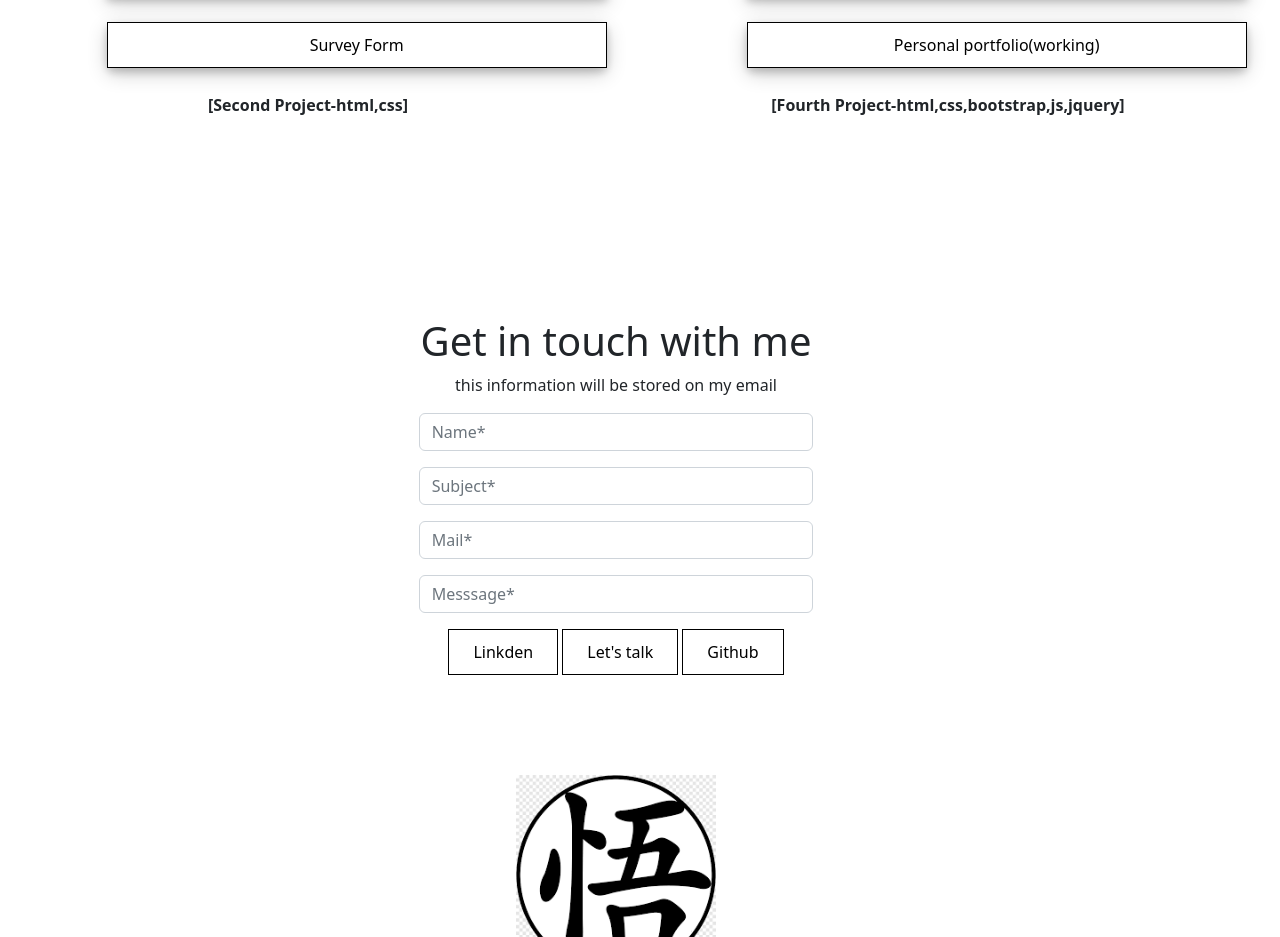
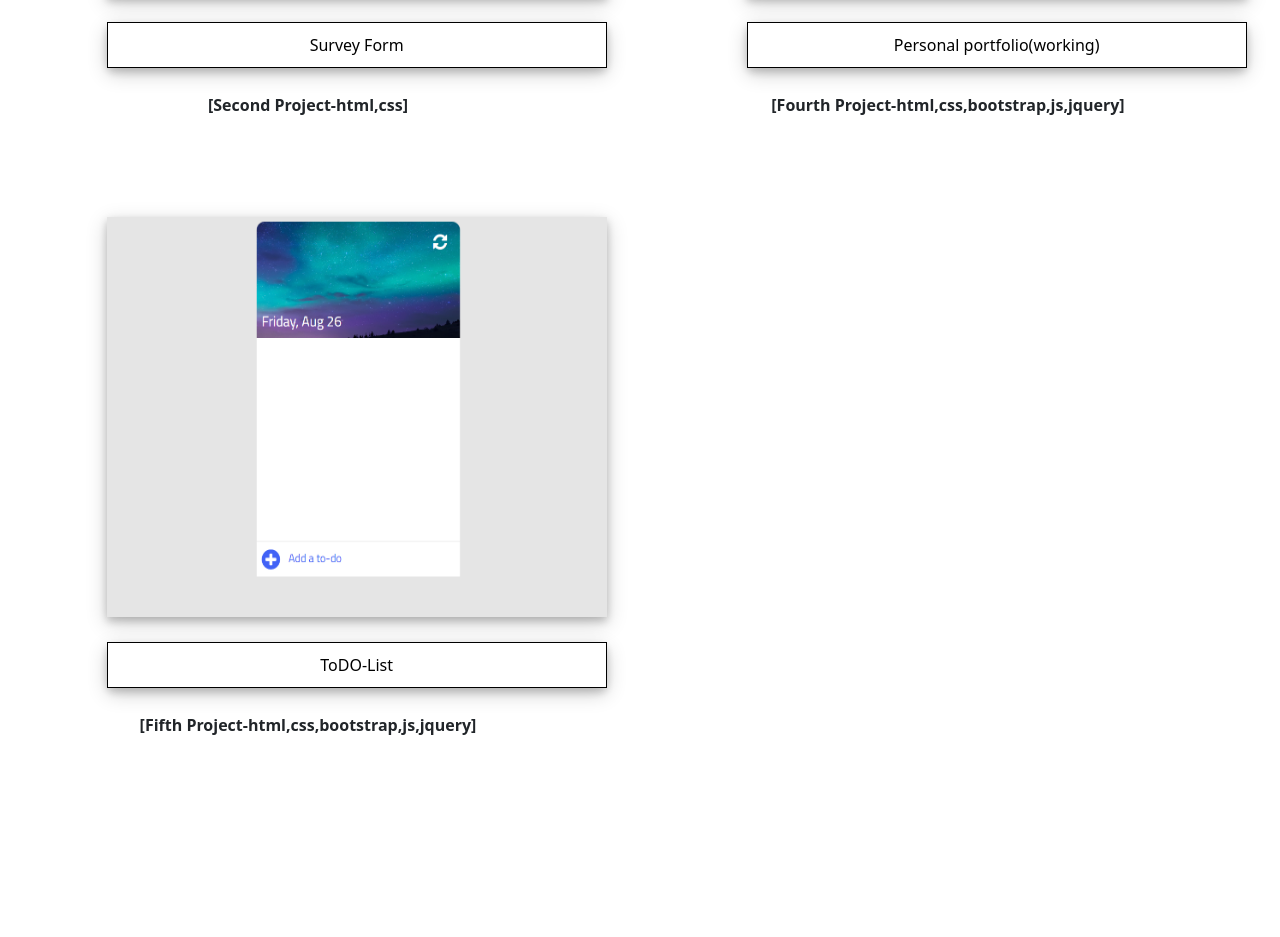
Before and after one commit to oNavShaHo/Portfolio.github.io, a plain HTML site: page index.html in a window 1280 px wide. Shown: the part 3353-4290 px from the top of the page. Drawn offline with nearby package versions, Linux system fonts and the light colour scheme.

Commit message:
cahnge 5th project

```diff
--- a/index.html
+++ b/index.html
@@ -347,6 +347,18 @@
     </div>
   <div class="col-1"></div>
 </div>
+<div class="row second">
+  <div class="col-1"></div>
+  <div class="col-4 text-center"><img class="as" src="images/todo list.png"  alt="">
+    <div class="pola btn-group">
+     <a href="https://onavshaho.github.io/todo.github.io/"> <button class="tt">ToDO-List</button></a></div>
+    <b>[Fifth Project-html,css,bootstrap,js,jquery]</b></div>
+  <div class="col-2"></div>
+  <div class="col-4 text-center">
+    </div>
+  <div class="col-1"></div>
+</div>
+
 </div>
  </div>
  <div class="container-fluid phone" >
@@ -384,13 +396,21 @@
       <div class="pola btn-group">
        <a href="https://onavshaho.github.io/survey-form.github.io/"> <button class="tt">Survey Form</button></a></div>
       <b>[Second Project-html,css]</b></div>
-
-    <div><img class="as hhh" src="images/portfoliioo.png"  alt="">
+   </div></div>
+   <div class="row">
+    <div class="col-12"><img class="as hhh" src="images/portfoliioo.png"  alt="">
       <div class="pola btn-group">
        <a href=""> <button class="tt">Personal portfolio(working)</button></a></div>
       <b>[Fourth Project-html,css,bootstrap,js,jquery]</b>
-      </div>
     </div>
+
+
+  </div>
+  <div class="row">
+    <div class="col-12"><img class="as hhh" src="images/todo list.png"  alt="">
+      <div class="pola btn-group">
+       <a href="https://onavshaho.github.io/todo.github.io/"> <button class="tt">ToDo-List</button></a></div>
+      <b>[Fifth Project-html,css,bootstrap,js,jquery]</b></div>
   </div>
  </div>
  </div>
```
Also changed, not shown: images/todo list.png (added).
